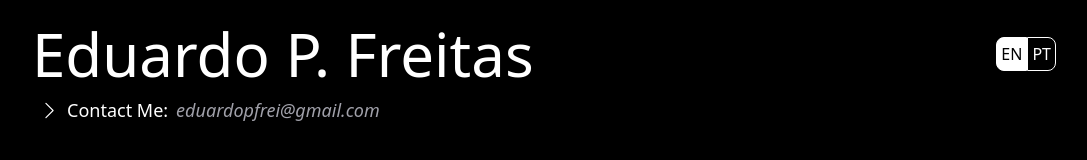
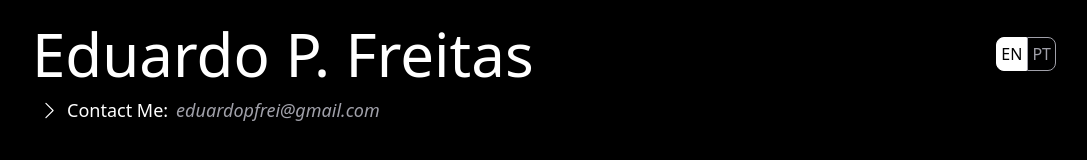
Before and after one commit to Edhet/eduardop, an Angular app: page / in a window 1280 px wide. Shown: the top 160 px of the page, without its empty margins (96-1183 px from the left). Built offline with nearby package versions, Linux system fonts and the light colour scheme.

Commit message:
Better language button hover

```diff
--- a/src/app/header/header.component.html
+++ b/src/app/header/header.component.html
@@ -1,10 +1,12 @@
 <header>
   <div class="text-white mt-6 flex ">
     <h1 class="text-5xl lg:text-6xl font-light"><span class="font-medium">Eduardo</span> P. Freitas</h1>
+
     <div class="flex ml-auto max-h-fit my-auto justify-start">
-      <button class="border border-white rounded-l-lg p-1 focus:outline-none {{enClass}}" (click)="english()">EN</button>
-      <button class="border border-white rounded-r-lg p-1 focus:outline-none {{ptClass}}" (click)="portuguese()">PT</button>
+      <button class="border rounded-l-lg p-1 focus:outline-none transition-all {{enClass}}" (click)="english()">EN</button>
+      <button class="border rounded-r-lg p-1 focus:outline-none transition-all {{ptClass}}" (click)="portuguese()">PT</button>
     </div>
+
   </div>
   <div class="text-white p-2 mt-1 md:flex md:gap-2 lg:text-lg">
     <div class="flex">
--- a/src/app/header/header.component.ts
+++ b/src/app/header/header.component.ts
@@ -11,7 +11,8 @@ import * as data from "../../assets/json/langstext.json";
 })
 
 export class HeaderComponent implements OnInit {
-  readonly active: string = "bg-white text-black";
+  readonly active: string = "bg-white border-white text-black hover:text-black focus:text-black";
+  readonly inactive: string = "border-zinc-400 text-zinc-400 focus:border-white focus:text-white hover:border-white hover:text-white";
   static _contactText: string = "Contact me";
   englishActive = true;
   enClass: string = this.active;
@@ -35,7 +36,7 @@ export class HeaderComponent implements OnInit {
 
   portuguese() {
     this.ptClass = this.active;
-    this.enClass = "";
+    this.enClass = this.inactive;
     this.englishActive = false;
 
     HeaderComponent._contactText = this.langstext.pt.ContactText;
@@ -52,7 +53,7 @@ export class HeaderComponent implements OnInit {
 
   english() {
     this.enClass = this.active;
-    this.ptClass = "";
+    this.ptClass = this.inactive;
     this.englishActive = true;
 
     HeaderComponent._contactText = this.langstext.en.ContactText;
```
